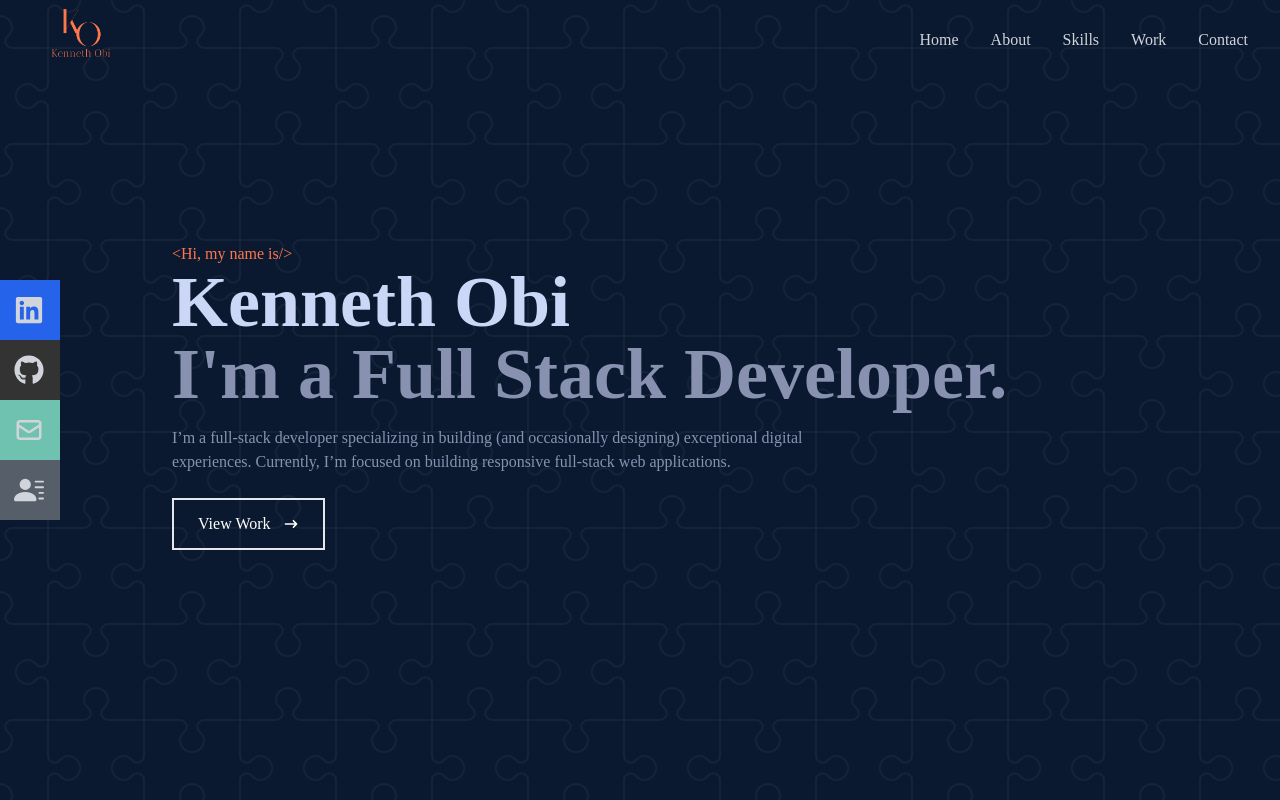
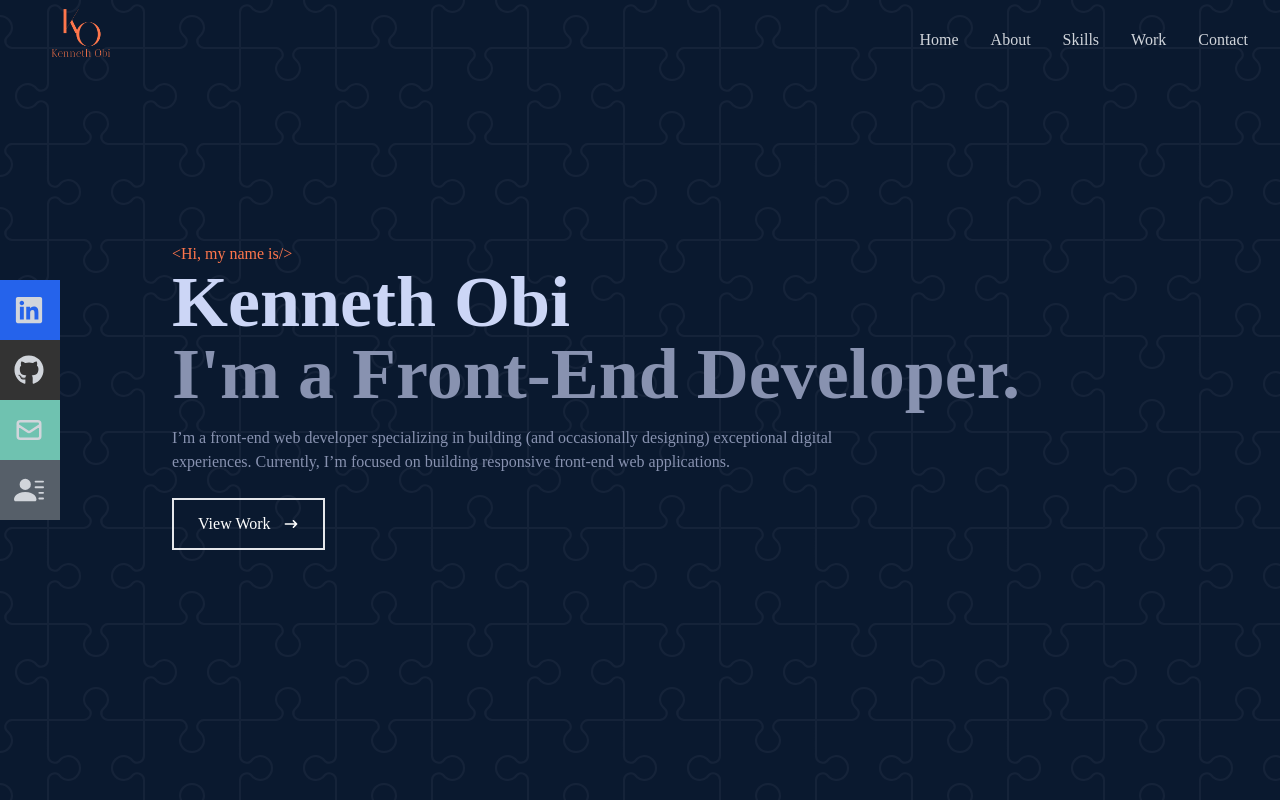
Before and after one commit to kennyoungC/My-Portfilio, a React (Create React App) app: page / in a window 1280 px wide. Shown: the top 800 px of the page. Built offline with nearby package versions, Linux system fonts and the light colour scheme.

Commit message:
new work added

```diff
--- a/src/Components/Home.jsx
+++ b/src/Components/Home.jsx
@@ -12,12 +12,12 @@ const Home = () => {
           Kenneth Obi
         </h1>
         <h2 className="text-4xl sm:text-7xl font-bold text-[#8892b0] ">
-          I'm a Full Stack Developer.
+          I'm a Front-End Developer.
         </h2>
         <p className="text-[#8892b0] py-4 max-w-[700px]">
-          I’m a full-stack developer specializing in building (and occasionally
-          designing) exceptional digital experiences. Currently, I’m focused on
-          building responsive full-stack web applications.
+          I’m a front-end web developer specializing in building (and
+          occasionally designing) exceptional digital experiences. Currently,
+          I’m focused on building responsive front-end web applications.
         </p>
         <div>
           <Link to="work" smooth={true} duration={500}>
--- a/src/Components/Work.jsx
+++ b/src/Components/Work.jsx
@@ -4,6 +4,7 @@ import countryApi from "../assets/countryapi.png"
 import spotifyImg from "../assets/spotify.png"
 import travelImg from "../assets/travels.png"
 import tipApp from "../assets/tipapp.png"
+import joblisting from "../assets/joblisting.png"
 import timetrackingImg from "../assets/timetracking.png"
 import Aos from "aos"
 import "aos/dist/aos.css"
@@ -26,6 +27,30 @@ const Work = () => {
         {/* Container */}
         <div className="grid sm:grid-cols-2 md:grid-cols-3 gap-4">
           {/* Grid Item */}
+          <div
+            data-aos="flip-right"
+            style={{ backgroundImage: `url(${joblisting})` }}
+            className="shadow-lg shadow-[#040c16] group container rounded-md flex justify-center items-center mx-auto content-div"
+          >
+            {/* Hover Effects */}
+            <div className="opacity-0 group-hover:opacity-100">
+              <span className="text-2xl font-bold text-white tracking-wider">
+                React JS Application
+              </span>
+              <div className="pt-8 text-center">
+                <a href="https://job-listings-kennyoungc.vercel.app/">
+                  <button className="hover:bg-[#fe764c] text-center rounded-lg px-4 py-3 m-2 bg-white text-gray-700 font-bold text-lg">
+                    Demo
+                  </button>
+                </a>
+                <a href="https://github.com/kennyoungC/Job-Listings.git">
+                  <button className="hover:bg-[#fe764c] text-center rounded-lg px-4 py-3 m-2 bg-white text-gray-700 font-bold text-lg">
+                    &lt;Code/&gt;
+                  </button>
+                </a>
+              </div>
+            </div>
+          </div>
           <div
             data-aos="flip-down"
             style={{ backgroundImage: `url(${WorkImg})` }}
@@ -99,6 +124,32 @@ const Work = () => {
               </div>
             </div>
           </div>
+          {/* Grid Item */}
+
+          <div
+            data-aos="flip-left"
+            style={{ backgroundImage: `url(${tipApp})` }}
+            className="shadow-lg shadow-[#040c16] group container rounded-md flex justify-center items-center mx-auto content-div"
+          >
+            {/* Hover Effects */}
+            <div className="opacity-0 group-hover:opacity-100">
+              <span className="text-2xl font-bold text-white tracking-wider">
+                Vanilla JS Application
+              </span>
+              <div className="pt-8 text-center">
+                <a href="https://tip-app-calculator-kenneth.netlify.app">
+                  <button className=" text-center rounded-lg px-4 py-3 m-2 bg-white text-gray-700 font-bold text-lg hover:bg-[#fe764c]">
+                    Demo
+                  </button>
+                </a>
+                <a href="https://github.com/kennyoungC/tip-calculator-app-main">
+                  <button className="hover:bg-[#fe764c] text-center rounded-lg px-4 py-3 m-2 bg-white text-gray-700 font-bold text-lg">
+                    &lt;Code/&gt;
+                  </button>
+                </a>
+              </div>
+            </div>
+          </div>
           <div
             data-aos="flip-up"
             style={{ backgroundImage: `url(${travelImg})` }}
@@ -126,55 +177,6 @@ const Work = () => {
               </div>
             </div>
           </div>
-          {/* Grid Item */}
-          <div
-            data-aos="flip-right"
-            style={{ backgroundImage: `url(${timetrackingImg})` }}
-            className="shadow-lg shadow-[#040c16] group container rounded-md flex justify-center items-center mx-auto content-div"
-          >
-            {/* Hover Effects */}
-            <div className="opacity-0 group-hover:opacity-100">
-              <span className="text-2xl font-bold text-white tracking-wider">
-                Vanilla JS Application
-              </span>
-              <div className="pt-8 text-center">
-                <a href="https://time-tracking-dashboard-kenneth.netlify.app">
-                  <button className="hover:bg-[#fe764c] text-center rounded-lg px-4 py-3 m-2 bg-white text-gray-700 font-bold text-lg">
-                    Demo
-                  </button>
-                </a>
-                <a href="https://github.com/kennyoungC/time-tracking-dashboard-main">
-                  <button className="hover:bg-[#fe764c] text-center rounded-lg px-4 py-3 m-2 bg-white text-gray-700 font-bold text-lg">
-                    &lt;Code/&gt;
-                  </button>
-                </a>
-              </div>
-            </div>
-          </div>
-          <div
-            data-aos="flip-left"
-            style={{ backgroundImage: `url(${tipApp})` }}
-            className="shadow-lg shadow-[#040c16] group container rounded-md flex justify-center items-center mx-auto content-div"
-          >
-            {/* Hover Effects */}
-            <div className="opacity-0 group-hover:opacity-100">
-              <span className="text-2xl font-bold text-white tracking-wider">
-                Vanilla JS Application
-              </span>
-              <div className="pt-8 text-center">
-                <a href="https://tip-app-calculator-kenneth.netlify.app">
-                  <button className=" text-center rounded-lg px-4 py-3 m-2 bg-white text-gray-700 font-bold text-lg hover:bg-[#fe764c]">
-                    Demo
-                  </button>
-                </a>
-                <a href="https://github.com/kennyoungC/tip-calculator-app-main">
-                  <button className="hover:bg-[#fe764c] text-center rounded-lg px-4 py-3 m-2 bg-white text-gray-700 font-bold text-lg">
-                    &lt;Code/&gt;
-                  </button>
-                </a>
-              </div>
-            </div>
-          </div>
         </div>
       </div>
     </div>
```
Also changed, not shown: src/assets/joblisting.png (added).
